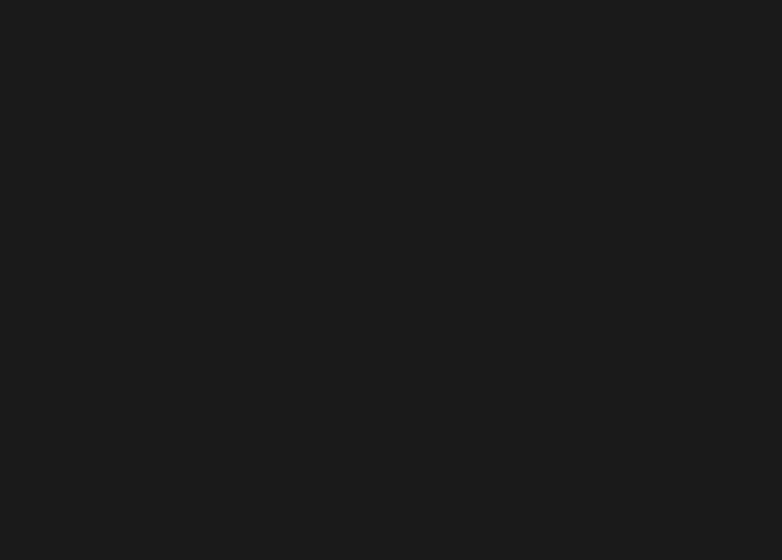
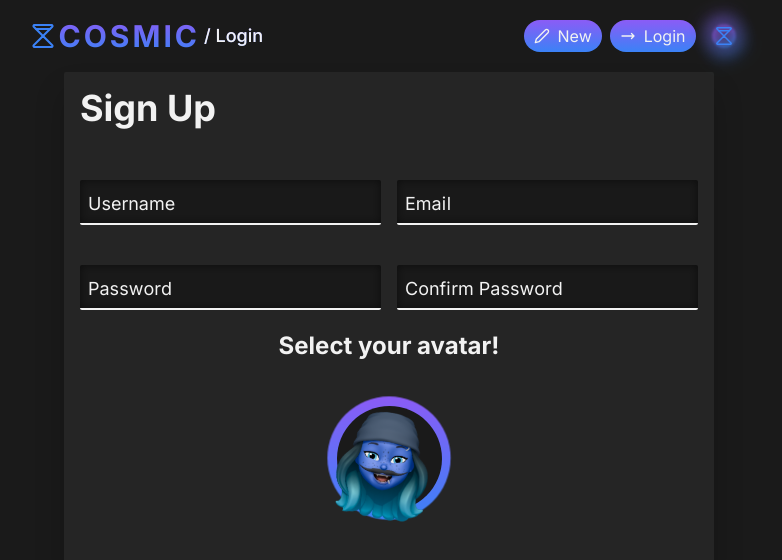
Before and after one commit to stardusteight-d4c/cosmic-blog, a Vue app: page /login in a window 1280 px wide. Before the commit this address had no page. Shown: the top 560 px of the page, without its empty margins (251-1033 px from the left). Built offline with nearby package versions, Linux system fonts and the light colour scheme; a small style sheet from the web is missing; what phosphor-vue, vue3-highlightjs would draw is missing.

Commit message:
login page

```diff
--- /dev/null
+++ b/src/pages/Login.vue
@@ -0,0 +1,179 @@
+<script lang="ts">
+import { defineComponent } from 'vue'
+import Navbar from '@/components/navbar/Navbar.vue'
+
+export default defineComponent({
+  name: 'Login',
+  components: { Navbar },
+})
+</script>
+
+<template>
+  <div class="bg-[#1a1a1a] text-[#F2F2F2] min-h-screen w-screen">
+    <div class="max-w-[725px] h-full w-full mx-auto mb-8">
+      <Navbar path="login" />
+      <div class="shadowww w-[650px] mx-auto p-4 bg-[#252525] rounded-sm">
+        <div>
+          <h1 class="text-4xl font-bold mb-8">Sign Up</h1>
+        </div>
+        <div class="flex items-center gap-x-4">
+          <div class="form-control">
+            <input type="value" required />
+            <label>
+              <span style="transition-delay: 0ms">U</span>
+              <span style="transition-delay: 50ms">s</span>
+              <span style="transition-delay: 100ms">e</span>
+              <span style="transition-delay: 150ms">r</span>
+              <span style="transition-delay: 200ms">n</span>
+              <span style="transition-delay: 250ms">a</span>
+              <span style="transition-delay: 300ms">m</span>
+              <span style="transition-delay: 350ms">e</span>
+            </label>
+          </div>
+          <div class="form-control">
+            <input type="value" required />
+            <label>
+              <span style="transition-delay: 0ms">E</span>
+              <span style="transition-delay: 50ms">m</span>
+              <span style="transition-delay: 100ms">a</span>
+              <span style="transition-delay: 150ms">i</span>
+              <span style="transition-delay: 200ms">l</span>
+            </label>
+          </div>
+        </div>
+        <div class="flex items-center gap-x-4">
+          <div class="form-control">
+            <input type="value" required />
+            <label>
+              <span style="transition-delay: 0ms">P</span>
+              <span style="transition-delay: 50ms">a</span>
+              <span style="transition-delay: 100ms">s</span>
+              <span style="transition-delay: 150ms">s</span>
+              <span style="transition-delay: 200ms">w</span>
+              <span style="transition-delay: 250ms">o</span>
+              <span style="transition-delay: 300ms">r</span>
+              <span style="transition-delay: 350ms">d</span>
+            </label>
+          </div>
+          <div class="form-control">
+            <input type="value" required />
+            <label>
+              <span style="transition-delay: 0ms">C</span>
+              <span style="transition-delay: 50ms">o</span>
+              <span style="transition-delay: 100ms">n</span>
+              <span style="transition-delay: 150ms">f</span>
+              <span style="transition-delay: 250ms">i</span>
+              <span style="transition-delay: 300ms">r</span>
+              <span style="transition-delay: 350ms">m</span>
+              <span style="transition-delay: 400ms"></span>
+              <span style="transition-delay: 450ms">P</span>
+              <span style="transition-delay: 500ms">a</span>
+              <span style="transition-delay: 550ms">s</span>
+              <span style="transition-delay: 600ms">s</span>
+              <span style="transition-delay: 650ms">w</span>
+              <span style="transition-delay: 700ms">o</span>
+              <span style="transition-delay: 750ms">r</span>
+              <span style="transition-delay: 800ms">d</span>
+            </label>
+          </div>
+        </div>
+        <div>
+          <h2 class="text-2xl font-bold text-center">Select your avatar!</h2>
+          <div class="w-full flex items-center justify-center h-48 relative">
+            <div
+              class="box-animate w-28 h-28 absolute z-10 bg-gradient-to-t from-blue-500 to-violet-500 rounded-full mx-auto"
+            />
+            <div
+              class="w-[105px] h-[105px] pointer-events-none absolute z-50 bg-[#1a1a1a] rounded-full mx-auto"
+            />
+            <img
+              src="../assets/avatar01.png"
+              class="pendulum absolute pointer-events-none w-32 z-[100] mx-auto"
+            />
+          </div>
+        </div>
+      </div>
+    </div>
+  </div>
+</template>
+
+<style scoped>
+.shadowww {
+  box-shadow: rgba(0, 0, 0, 0.2) 0px 20px 30px;
+}
+.form-control {
+  position: relative;
+  margin: 20px 0px;
+  width: 100%;
+}
+
+.form-control input {
+  background-color: #00000050;
+  border: 0;
+  border-radius: 2px;
+  border-bottom: 2px #f2f2f2 solid;
+  display: block;
+  width: 100%;
+  box-shadow: inset 0 0 10px #00000080;
+  padding: 8px;
+  font-size: 18px;
+  color: #f2f2f2;
+}
+
+.form-control input:focus,
+.form-control input:valid {
+  outline: 0;
+  border-bottom-color: #3b82f6;
+}
+
+.form-control label {
+  position: absolute;
+  bottom: 8px;
+  left: 8px;
+  pointer-events: none;
+}
+
+.form-control label span {
+  display: inline-block;
+  font-size: 18px;
+  min-width: 5px;
+  color: #f2f2f2;
+  transition: 0.3s cubic-bezier(0.68, -0.55, 0.265, 1.55);
+}
+
+.form-control input:focus + label span,
+.form-control input:valid + label span {
+  color: #3b82f6;
+  transform: translateY(-34px) translateX(-8px);
+}
+
+.box-animate {
+  animation: scale 1s infinite alternate;
+}
+
+@keyframes scale {
+  0% {
+    transform: scale(0.95);
+  }
+  100% {
+    transform: scale(1.1);
+  }
+}
+
+.pendulum {
+  transform-origin: 50% 0%;
+  animation: pendulum 2.5s ease-in-out infinite;
+}
+
+@keyframes pendulum {
+  0% {
+    transform: rotate(5deg);
+  }
+  50% {
+    transform: rotate(-5deg);
+  }
+  100% {
+    transform: rotate(5deg);
+  }
+}
+</style>
--- a/src/router/index.ts
+++ b/src/router/index.ts
@@ -3,6 +3,7 @@
 import Home from '../pages/Home.vue'
 import Post from '../pages/Post.vue'
 import Profile from '../pages/Profile.vue'
+import Login from '../pages/Login.vue'
 
 const routes: Array<RouteRecordRaw> = [
   {
@@ -21,6 +22,11 @@
     component: Post,
   },
   {
+    path: '/login',
+    name: 'Login',
+    component: Login,
+  },
+  {
     path: '/profile/:username',
     name: 'Profile',
     component: Profile,
```
Also changed, not shown: src/assets/avatar01.png (added).
